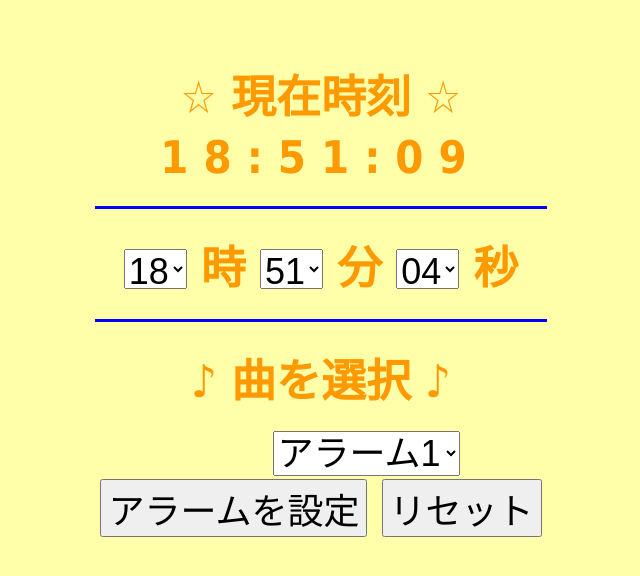
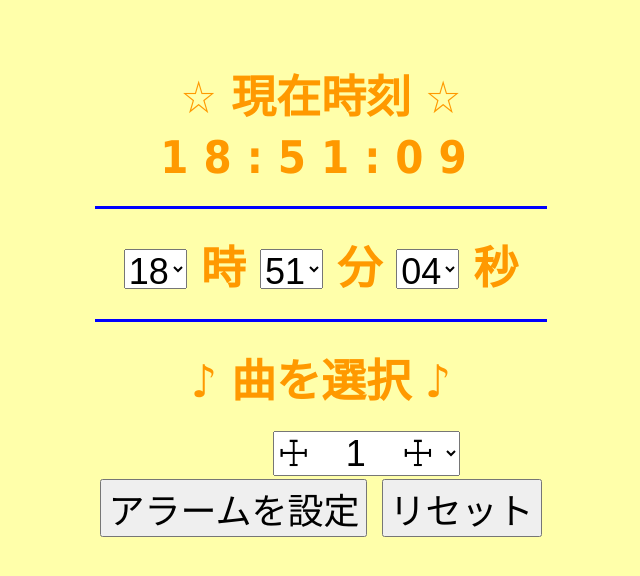
Before and after one commit to kasaimasato/mezamasi, a plain HTML site: page index.html in a window 1280 px wide. Shown: the whole page, without its empty margins (319-959 px from the left). Drawn offline with nearby package versions, Linux system fonts and the light colour scheme.

Commit message:
スヌーズ機能は試してみて微妙だったため無しに。 曲追加

```diff
--- a/index.html
+++ b/index.html
@@ -22,8 +22,12 @@
   <div><div class="leftcolumn">♪ 曲を選択 ♪</div>
 
 　　<select  id="audio_select" >
-　　　<option value="s1.mp3">アラーム1</option>
-　　　<option value="s2.mp3">アラーム2</option>
+　　　<option value="song-1.mp3">☩　1　☩</option>
+　　　<option value="song-2.mp3">♬　2　♬</option>
+     <option value="song-3.mp3">❤　3　❤</option>
+     <option value="song-5.mp3">☆　4　☆</option>
+     <option value="song-4.mp3">◆　5　◆</option>
+     <option value="song-6.mp3">♧　6　♧</option>
 　　</select>
 
 
--- a/mezamasi.js
+++ b/mezamasi.js
@@ -37,7 +37,6 @@ init:function(){
 	this.ctref=document.getElementById("jsalarm_ct");
 	this.submitref=document.getElementById("submitbutton");
 	this.submitref.onclick=function(){
-
 		jsalarm.setalarm();
 		this.value="アラームを設定";
 		this.disabled=true;
@@ -54,7 +53,7 @@ init:function(){
   	jsalarm.hourselect.disabled=false;
   	jsalarm.minuteselect.disabled=false;
   	jsalarm.secondselect.disabled=false;
-  	return false;
+   	return false;
 	}
 	var selections=document.getElementsByTagName("select");
 	this.hourselect=selections[0];
```
